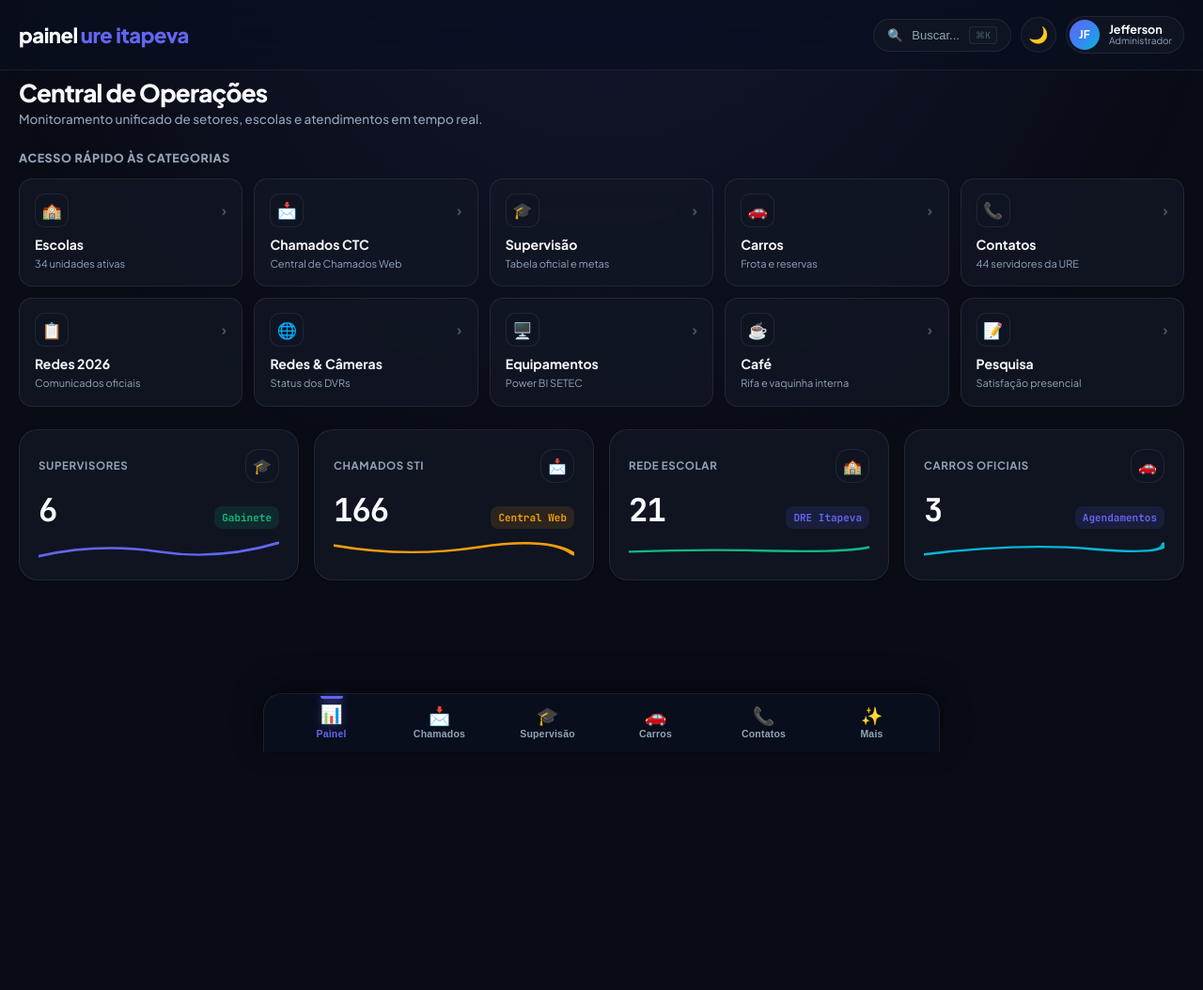
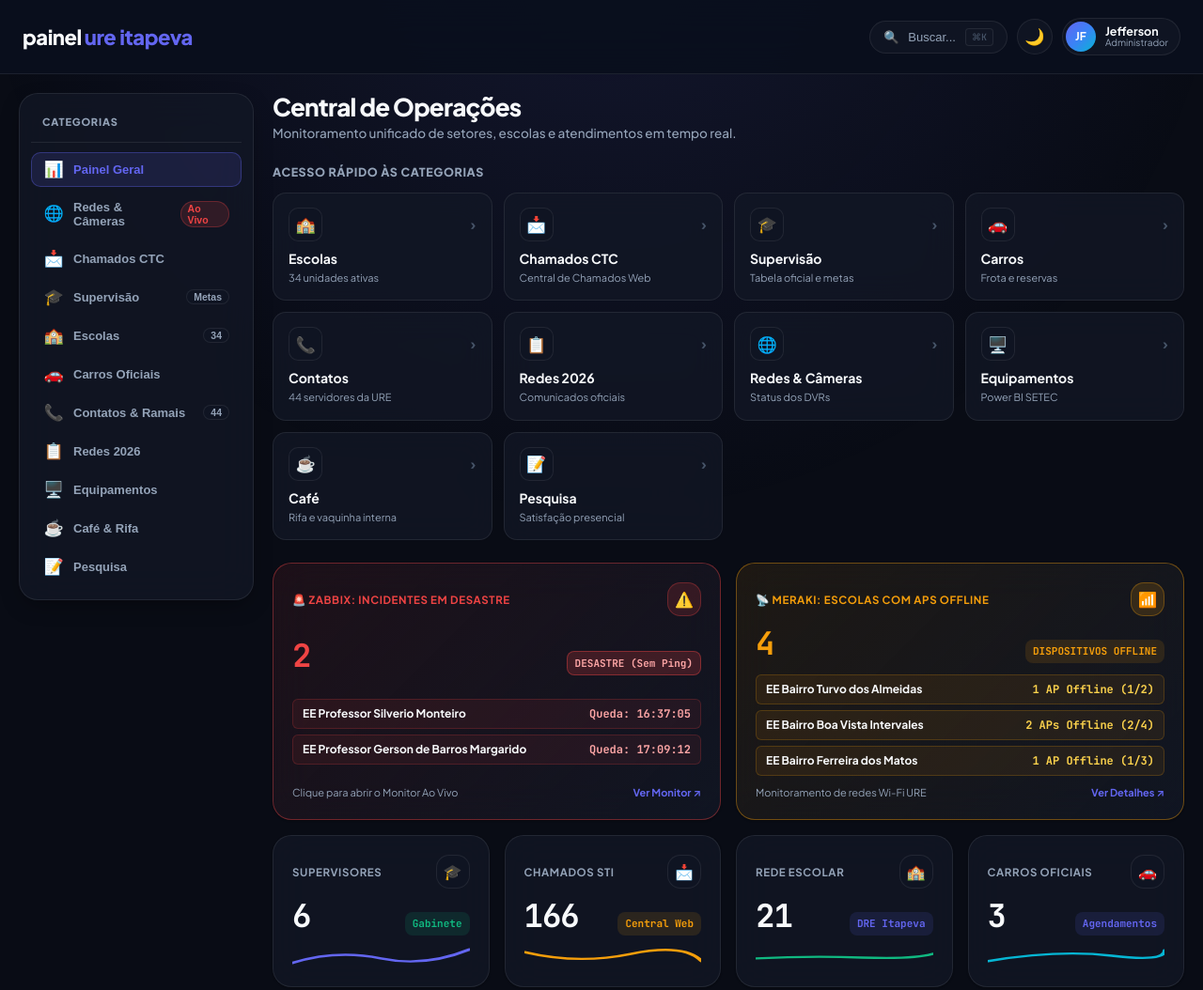
Before and after one commit to Jeffersonf/painelure-clodflare, a website: page index.html in a window 1280 px wide. Shown: the whole page at 94% size. Before the commit the page ends 884 px from the top, so only its background shows below. Drawn offline with Linux system fonts and the light colour scheme.

Commit message:
feat: barra lateral fixa e sempre aberta, navbar estatica, cards de incidentes Zabbix e Meraki no painel inicial

```diff
--- a/index.html
+++ b/index.html
@@ -94,7 +94,7 @@ body {
   min-height: 100vh;
   line-height: 1.5;
   overflow-x: hidden;
-  padding-bottom: calc(var(--nav-bar-height) + 28px);
+  padding-bottom: 30px;
   transition: background-color 0.35s cubic-bezier(0.4, 0, 0.2, 1), color 0.35s ease;
 }
 
@@ -133,17 +133,15 @@ body {
   transition: width 0.22s ease, opacity 0.3s ease;
 }
 
-/* ── NAVBAR SUPERIOR FIXADA ── */
+/* ── NAVBAR SUPERIOR FIXA À PÁGINA (ROLA JUNTO COM A PÁGINA) ── */
 .topbar-wrapper {
-  position: fixed;
-  top: 0;
-  left: 0;
-  right: 0;
+  position: relative;
+  width: 100%;
   z-index: 900;
-  padding: 10px 20px;
-  background: rgba(10, 15, 29, 0.75);
-  backdrop-filter: blur(28px) saturate(200%);
-  -webkit-backdrop-filter: blur(28px) saturate(200%);
+  padding: 12px 24px;
+  background: rgba(10, 15, 29, 0.95);
+  backdrop-filter: blur(20px);
+  -webkit-backdrop-filter: blur(20px);
   border-bottom: 1px solid var(--card-border);
 }
 [data-theme="light"] .topbar-wrapper {
@@ -262,180 +260,154 @@ body {
 .user-name { font-size: 12.5px; font-weight: 700; }
 .user-tag { font-size: 10px; color: var(--text-muted); }
 
-/* ── NAVBAR INFERIOR DOCKED MODERNA (DOCK SLIM & ELEGANTE) ── */
-.bottom-nav-fixed {
-  position: fixed;
-  bottom: 0;
-  left: 0;
-  right: 0;
-  z-index: 1000;
+/* ── ESTRUTURA DO LAYOUT COM SIDEBAR FIXA ABERTA ── */
+.page-layout-wrapper {
   display: flex;
-  justify-content: center;
-  padding: 0;
-  pointer-events: none;
-  background: transparent;
-}
-
-.native-bottom-nav {
-  pointer-events: auto;
-  display: flex;
-  align-items: center;
-  justify-content: space-around;
+  align-items: flex-start;
   width: 100%;
-  max-width: 720px;
-  height: var(--nav-bar-height);
-  background: rgba(10, 15, 29, 0.88);
-  backdrop-filter: blur(28px) saturate(200%);
-  -webkit-backdrop-filter: blur(28px) saturate(200%);
-  border-top: 1px solid var(--card-border);
-  border-left: 1px solid var(--card-border);
-  border-right: 1px solid var(--card-border);
-  border-radius: 20px 20px 0 0;
-  box-shadow: 0 -8px 32px rgba(0, 0, 0, 0.45);
-  padding: 2px 14px 0;
-  transition: all 0.25s ease;
-}
-
-[data-theme="light"] .native-bottom-nav {
-  background: rgba(255, 255, 255, 0.92);
-  box-shadow: 0 -6px 24px rgba(0, 0, 0, 0.08);
-}
-
-.nav-tab-item {
-  position: relative;
+  max-width: 1600px;
+  margin: 0 auto;
+}
+
+.app-sidebar {
+  width: 250px;
+  flex-shrink: 0;
+  position: sticky;
+  top: 16px;
+  margin: 20px 0 20px 20px;
+  background: var(--card-bg);
+  backdrop-filter: blur(20px);
+  -webkit-backdrop-filter: blur(20px);
+  border: 1px solid var(--card-border);
+  border-radius: var(--radius-lg);
+  padding: 16px 12px;
+  box-shadow: var(--shadow-md);
   display: flex;
   flex-direction: column;
-  align-items: center;
-  justify-content: center;
-  flex: 1;
-  height: 100%;
-  border: none;
-  background: transparent;
+  max-height: calc(100vh - 40px);
+  overflow-y: auto;
+  z-index: 100;
+}
+
+.sidebar-title {
+  padding: 6px 12px 12px;
+  font-size: 11px;
+  font-weight: 800;
+  text-transform: uppercase;
   color: var(--text-muted);
-  cursor: pointer;
-  border-radius: 12px;
-  padding: 6px 4px 8px;
-  margin: 0 2px;
-  transition: all 0.2s cubic-bezier(0.4, 0, 0.2, 1);
-  -webkit-tap-highlight-color: transparent;
-}
-.nav-tab-item .tab-icon {
-  font-size: 19px;
-  line-height: 1;
-  transition: transform 0.2s cubic-bezier(0.34, 1.56, 0.64, 1), filter 0.2s ease;
-}
-.nav-tab-item .tab-label {
-  font-size: 10.5px;
-  font-weight: 600;
-  margin-top: 3px;
-  letter-spacing: 0.2px;
-  transition: color 0.2s ease;
-}
-
-.nav-tab-item:hover {
-  color: var(--text-main);
-  background: var(--bg-subtle);
-}
-.nav-tab-item:hover .tab-icon {
-  transform: translateY(-2px);
-}
-
-.nav-tab-item.active {
-  color: var(--accent-primary);
-}
-.nav-tab-item.active .tab-icon {
-  transform: translateY(-2px);
-  filter: drop-shadow(0 2px 6px var(--accent-glow));
-}
-.nav-tab-item.active .tab-label {
-  color: var(--accent-primary);
-  font-weight: 800;
-}
-.nav-tab-item.active::before {
-  content: "";
-  position: absolute;
-  top: 0;
-  left: 50%;
-  transform: translateX(-50%);
-  width: 24px;
-  height: 3px;
-  background: var(--accent-primary);
-  border-radius: 0 0 4px 4px;
-  box-shadow: 0 2px 10px var(--accent-primary);
-}
-
-/* Gaveta do Menu "Mais Categorias" */
-.more-categories-drawer {
-  position: fixed;
-  bottom: calc(var(--nav-bar-height) + 12px);
-  left: 50%;
-  transform: translateX(-50%) translateY(16px);
-  width: min(500px, calc(100vw - 24px));
-  background: var(--card-bg);
-  backdrop-filter: blur(30px) saturate(200%);
-  -webkit-backdrop-filter: blur(30px) saturate(200%);
-  border: 1px solid var(--card-border);
-  border-radius: var(--radius-lg);
-  padding: 18px;
-  box-shadow: 0 20px 60px rgba(0,0,0,0.65);
-  z-index: 1050;
-  display: none;
-  opacity: 0;
-  transition: opacity 0.22s ease, transform 0.22s cubic-bezier(0.34, 1.56, 0.64, 1);
-  pointer-events: auto;
-}
-.more-categories-drawer.is-open {
-  display: block;
-  opacity: 1;
-  transform: translateX(-50%) translateY(0);
-}
-
-.drawer-header {
+  letter-spacing: 0.8px;
+  border-bottom: 1px solid var(--card-border);
+  margin-bottom: 10px;
   display: flex;
   align-items: center;
   justify-content: space-between;
-  padding-bottom: 12px;
-  border-bottom: 1px solid var(--card-border);
-  margin-bottom: 12px;
-}
-.drawer-title { font-size: 13px; font-weight: 800; text-transform: uppercase; color: var(--text-muted); letter-spacing: 0.6px; }
-
-.drawer-grid {
-  display: grid;
-  grid-template-columns: repeat(3, 1fr);
-  gap: 10px;
-}
-.drawer-item {
+}
+
+.sidebar-nav-list {
   display: flex;
   flex-direction: column;
+  gap: 4px;
+}
+
+.sidebar-nav-item {
+  display: flex;
   align-items: center;
-  justify-content: center;
-  padding: 12px 8px;
-  border-radius: 12px;
-  border: 1px solid var(--card-border);
+  gap: 10px;
+  padding: 9px 12px;
+  border-radius: 10px;
+  border: 1px solid transparent;
+  background: transparent;
+  color: var(--text-muted);
+  font-size: 13px;
+  font-weight: 600;
+  cursor: pointer;
+  text-align: left;
+  transition: all 0.16s ease;
+  width: 100%;
+  text-decoration: none;
+}
+.sidebar-nav-item .icon {
+  font-size: 17px;
+  line-height: 1;
+  width: 22px;
+  text-align: center;
+  flex-shrink: 0;
+}
+.sidebar-nav-item:hover {
   background: var(--bg-subtle);
   color: var(--text-main);
+  border-color: var(--card-border);
+}
+.sidebar-nav-item.active {
+  background: rgba(99, 102, 241, 0.14);
+  color: var(--accent-primary);
+  border-color: rgba(99, 102, 241, 0.35);
+  font-weight: 700;
+}
+.sidebar-nav-item .badge {
+  margin-left: auto;
+  font-size: 10.5px;
+  padding: 1px 7px;
+  border-radius: 999px;
+  background: var(--bg-subtle);
+  color: var(--text-muted);
+  border: 1px solid var(--card-border);
+}
+.sidebar-nav-item.active .badge {
+  background: rgba(99, 102, 241, 0.2);
+  color: var(--accent-primary);
+  border-color: rgba(99, 102, 241, 0.4);
+}
+
+.mobile-sidebar-toggle {
+  display: none;
+  align-items: center;
+  gap: 6px;
+  background: var(--bg-subtle);
+  border: 1px solid var(--card-border);
+  color: var(--text-main);
+  padding: 6px 12px;
+  border-radius: var(--radius-full);
+  font-size: 12.5px;
+  font-weight: 700;
   cursor: pointer;
-  text-decoration: none;
-  transition: all 0.15s ease;
-}
-.drawer-item:hover {
-  background: var(--card-hover);
-  border-color: var(--card-border-focus);
-  transform: translateY(-2px);
-}
-.drawer-item.active {
-  border-color: var(--accent-primary);
-  background: rgba(99, 102, 241, 0.12);
-  color: var(--accent-primary);
-}
-.drawer-item span { font-size: 24px; margin-bottom: 4px; }
-.drawer-item strong { font-size: 11px; font-weight: 700; text-align: center; }
+}
+.sidebar-backdrop { display: none; }
+
+@media (max-width: 960px) {
+  .mobile-sidebar-toggle { display: inline-flex; }
+  .sidebar-backdrop {
+    display: block;
+    position: fixed;
+    inset: 0;
+    background: rgba(0, 0, 0, 0.65);
+    backdrop-filter: blur(6px);
+    z-index: 1200;
+    opacity: 0;
+    pointer-events: none;
+    transition: opacity 0.25s ease;
+  }
+  .sidebar-backdrop.is-open { opacity: 1; pointer-events: auto; }
+  .app-sidebar {
+    position: fixed;
+    top: 0;
+    left: 0;
+    bottom: 0;
+    width: 280px;
+    margin: 0;
+    border-radius: 0;
+    max-height: 100vh;
+    z-index: 1250;
+    transform: translateX(-105%);
+    transition: transform 0.28s cubic-bezier(0.16, 1, 0.3, 1);
+  }
+  .app-sidebar.is-open { transform: translateX(0); }
+}
 
 /* ── ÁREA DE CONTEÚDO PRINCIPAL ── */
 .app-container {
   max-width: 1440px;
-  margin: 84px auto 20px auto;
+  margin: 20px auto 40px auto; flex: 1; min-width: 0;
   padding: 0 20px;
   position: relative;
   z-index: 1;
@@ -1015,7 +987,7 @@ body {
 }
 
 @media (max-width: 768px) {
-  .topbar-wrapper { top: 8px; padding: 0 10px; }
+  .topbar-wrapper { padding: 10px 14px; }
   .topbar { padding: 8px 14px; min-height: 52px; border-radius: var(--radius-md); }
   .brand-logo { font-size: 19px; }
   .brand-logo .brand-city { font-size: 19px; }
@@ -1055,9 +1027,14 @@ body {
 <div class="topbar-wrapper">
   <header class="topbar">
 
-    <div class="brand-section" onclick="switchView('overview')">
-      <div class="brand-logo">
-        <span>painel</span><strong>ure</strong><span class="brand-city">itapeva</span>
+    <div style="display:flex;align-items:center;gap:10px;">
+      <button class="mobile-sidebar-toggle" onclick="toggleSidebar(true)" title="Menu de categorias">
+        <span>☰</span> <span>Menu</span>
+      </button>
+      <div class="brand-section" onclick="switchView('overview')">
+        <div class="brand-logo">
+          <span>painel</span><strong>ure</strong><span class="brand-city">itapeva</span>
+        </div>
       </div>
     </div>
 
@@ -1130,8 +1107,71 @@ body {
   </div>
 </div>
 
-<!-- ══ CONTEÚDO PRINCIPAL ══ -->
-<main class="app-container">
+<!-- ══ LAYOUT COM SIDEBAR FIXA E CONTEÚDO PRINCIPAL ══ -->
+<div id="sidebarBackdrop" class="sidebar-backdrop" onclick="toggleSidebar(false)"></div>
+
+<div class="page-layout-wrapper">
+
+  <!-- BARRA LATERAL PROVISÓRIA FIXA E SEMPRE ABERTA -->
+  <aside id="appSidebar" class="app-sidebar" aria-label="Menu Lateral de Categorias">
+    <div class="sidebar-title">
+      <span>Categorias</span>
+      <button style="border:none;background:transparent;color:var(--text-muted);cursor:pointer;font-size:14px;" class="mobile-sidebar-toggle" onclick="toggleSidebar(false)">✕</button>
+    </div>
+    <nav class="sidebar-nav-list">
+      <button class="sidebar-nav-item active" data-view="overview" onclick="switchView('overview');toggleSidebar(false);">
+        <span class="icon">📊</span>
+        <span>Painel Geral</span>
+      </button>
+      <button class="sidebar-nav-item" data-view="network" onclick="switchView('network');toggleSidebar(false);">
+        <span class="icon">🌐</span>
+        <span>Redes &amp; Câmeras</span>
+        <span class="badge" style="background:rgba(239,68,68,0.15);color:var(--danger);border-color:rgba(239,68,68,0.3);">Ao Vivo</span>
+      </button>
+      <button class="sidebar-nav-item" data-view="ctc" onclick="switchView('ctc');toggleSidebar(false);">
+        <span class="icon">📩</span>
+        <span>Chamados CTC</span>
+      </button>
+      <button class="sidebar-nav-item" data-view="supervision" onclick="switchView('supervision');toggleSidebar(false);">
+        <span class="icon">🎓</span>
+        <span>Supervisão</span>
+        <span class="badge">Metas</span>
+      </button>
+      <button class="sidebar-nav-item" data-view="schools" onclick="switchView('schools');toggleSidebar(false);">
+        <span class="icon">🏫</span>
+        <span>Escolas</span>
+        <span class="badge">34</span>
+      </button>
+      <button class="sidebar-nav-item" data-view="fleet" onclick="switchView('fleet');toggleSidebar(false);">
+        <span class="icon">🚗</span>
+        <span>Carros Oficiais</span>
+      </button>
+      <button class="sidebar-nav-item" data-view="directory" onclick="switchView('directory');toggleSidebar(false);">
+        <span class="icon">📞</span>
+        <span>Contatos &amp; Ramais</span>
+        <span class="badge">44</span>
+      </button>
+      <button class="sidebar-nav-item" data-view="rede-2026" onclick="switchView('rede-2026');toggleSidebar(false);">
+        <span class="icon">📋</span>
+        <span>Redes 2026</span>
+      </button>
+      <button class="sidebar-nav-item" data-view="inventory" onclick="switchView('inventory');toggleSidebar(false);">
+        <span class="icon">🖥️</span>
+        <span>Equipamentos</span>
+      </button>
+      <button class="sidebar-nav-item" data-view="internal" onclick="switchView('internal');toggleSidebar(false);">
+        <span class="icon">☕</span>
+        <span>Café &amp; Rifa</span>
+      </button>
+      <button class="sidebar-nav-item" data-view="satisfaction" onclick="switchView('satisfaction');toggleSidebar(false);">
+        <span class="icon">📝</span>
+        <span>Pesquisa</span>
+      </button>
+    </nav>
+  </aside>
+
+  <!-- ══ CONTEÚDO PRINCIPAL ══ -->
+  <main class="app-container">
 
   <!-- CABEÇALHO DINÂMICO -->
   <section class="page-hero">
@@ -1197,8 +1237,66 @@ body {
       </div>
     </div>
 
-    <!-- Indicadores no Dashboard -->
+    <!-- Indicadores no Dashboard com Cards de Alertas Operacionais -->
     <div class="bento-grid">
+
+      <!-- CARD DE ALERTA 1: ZABBIX DESASTRE -->
+      <div class="bento-card bento-col-6 stat-card" onclick="switchView('network')" style="cursor:pointer;border-color:rgba(239,68,68,0.4);background:linear-gradient(135deg, rgba(239,68,68,0.09) 0%, var(--card-bg) 100%);">
+        <div class="stat-header">
+          <span class="stat-tag" style="color:var(--danger);">🚨 Zabbix: Incidentes em Desastre</span>
+          <div class="stat-icon-wrap" style="background:rgba(239,68,68,0.15);border-color:rgba(239,68,68,0.3);color:var(--danger);">⚠️</div>
+        </div>
+        <div class="stat-main">
+          <span class="stat-number" style="color:var(--danger);">2</span>
+          <span class="stat-badge" style="background:rgba(239,68,68,0.2);color:#fca5a5;border:1px solid rgba(239,68,68,0.4);">DESASTRE (Sem Ping)</span>
+        </div>
+        <div style="margin-top:12px;display:flex;flex-direction:column;gap:6px;font-size:12px;">
+          <div style="display:flex;align-items:center;justify-content:space-between;padding:6px 10px;background:rgba(239,68,68,0.08);border-radius:6px;border:1px solid rgba(239,68,68,0.2);">
+            <strong style="color:var(--text-main);">EE Professor Silverio Monteiro</strong>
+            <span style="font-family:var(--font-mono);color:#fca5a5;font-weight:600;">Queda: 16:37:05</span>
+          </div>
+          <div style="display:flex;align-items:center;justify-content:space-between;padding:6px 10px;background:rgba(239,68,68,0.08);border-radius:6px;border:1px solid rgba(239,68,68,0.2);">
+            <strong style="color:var(--text-main);">EE Professor Gerson de Barros Margarido</strong>
+            <span style="font-family:var(--font-mono);color:#fca5a5;font-weight:600;">Queda: 17:09:12</span>
+          </div>
+        </div>
+        <div style="margin-top:10px;font-size:11px;color:var(--text-muted);display:flex;align-items:center;justify-content:space-between;">
+          <span>Clique para abrir o Monitor Ao Vivo</span>
+          <span style="color:var(--accent-primary);font-weight:700;">Ver Monitor ↗</span>
+        </div>
+      </div>
+
+      <!-- CARD DE ALERTA 2: MERAKI APS OFFLINE -->
+      <div class="bento-card bento-col-6 stat-card" onclick="switchView('network')" style="cursor:pointer;border-color:rgba(245,158,11,0.4);background:linear-gradient(135deg, rgba(245,158,11,0.09) 0%, var(--card-bg) 100%);">
+        <div class="stat-header">
+          <span class="stat-tag" style="color:var(--warning);">📡 Meraki: Escolas com APs Offline</span>
+          <div class="stat-icon-wrap" style="background:rgba(245,158,11,0.15);border-color:rgba(245,158,11,0.3);color:var(--warning);">📶</div>
+        </div>
+        <div class="stat-main">
+          <span class="stat-number" style="color:var(--warning);">4</span>
+          <span class="stat-badge warning-badge">DISPOSITIVOS OFFLINE</span>
+        </div>
+        <div style="margin-top:12px;display:flex;flex-direction:column;gap:6px;font-size:12px;">
+          <div style="display:flex;align-items:center;justify-content:space-between;padding:6px 10px;background:rgba(245,158,11,0.08);border-radius:6px;border:1px solid rgba(245,158,11,0.2);">
+            <strong style="color:var(--text-main);">EE Bairro Turvo dos Almeidas</strong>
+            <span style="font-family:var(--font-mono);color:#fcd34d;font-weight:700;">1 AP Offline (1/2)</span>
+          </div>
+          <div style="display:flex;align-items:center;justify-content:space-between;padding:6px 10px;background:rgba(245,158,11,0.08);border-radius:6px;border:1px solid rgba(245,158,11,0.2);">
+            <strong style="color:var(--text-main);">EE Bairro Boa Vista Intervales</strong>
+            <span style="font-family:var(--font-mono);color:#fcd34d;font-weight:700;">2 APs Offline (2/4)</span>
+          </div>
+          <div style="display:flex;align-items:center;justify-content:space-between;padding:6px 10px;background:rgba(245,158,11,0.08);border-radius:6px;border:1px solid rgba(245,158,11,0.2);">
+            <strong style="color:var(--text-main);">EE Bairro Ferreira dos Matos</strong>
+            <span style="font-family:var(--font-mono);color:#fcd34d;font-weight:700;">1 AP Offline (1/3)</span>
+          </div>
+        </div>
+        <div style="margin-top:10px;font-size:11px;color:var(--text-muted);display:flex;align-items:center;justify-content:space-between;">
+          <span>Monitoramento de redes Wi-Fi URE</span>
+          <span style="color:var(--accent-primary);font-weight:700;">Ver Detalhes ↗</span>
+        </div>
+      </div>
+
+      <!-- CARDS TRADICIONAIS DO PAINEL -->
       <div class="bento-card bento-col-3 stat-card" onclick="switchView('supervision')" style="cursor:pointer;">
         <div class="stat-header"><span class="stat-tag">Supervisores</span><div class="stat-icon-wrap">🎓</div></div>
         <div class="stat-main"><span class="stat-number">6</span><span class="stat-badge positive">Gabinete</span></div>
@@ -1572,64 +1670,7 @@ body {
   </div>
 
 </main>
-
-<!-- ══ NOVA GAVETA FLUTUANTE DE MAIS CATEGORIAS ══ -->
-<div id="moreCategoriesDrawer" class="more-categories-drawer">
-  <div class="drawer-header">
-    <span class="drawer-title">Todas as Categorias</span>
-    <button style="border:none;background:transparent;color:var(--text-muted);cursor:pointer;font-size:16px;" onclick="toggleMoreCategories(false)">✕</button>
-  </div>
-  <div class="drawer-grid">
-    <button class="drawer-item" data-view="schools" onclick="switchView('schools');toggleMoreCategories(false);">
-      <span>🏫</span><strong>Escolas</strong>
-    </button>
-    <button class="drawer-item" data-view="rede-2026" onclick="switchView('rede-2026');toggleMoreCategories(false);">
-      <span>📋</span><strong>Redes 2026</strong>
-    </button>
-    <button class="drawer-item" data-view="network" onclick="switchView('network');toggleMoreCategories(false);">
-      <span>🌐</span><strong>Redes &amp; Câm.</strong>
-    </button>
-    <button class="drawer-item" data-view="inventory" onclick="switchView('inventory');toggleMoreCategories(false);">
-      <span>🖥️</span><strong>Equipamentos</strong>
-    </button>
-    <button class="drawer-item" data-view="internal" onclick="switchView('internal');toggleMoreCategories(false);">
-      <span>☕</span><strong>Café / Rifa</strong>
-    </button>
-    <button class="drawer-item" data-view="satisfaction" onclick="switchView('satisfaction');toggleMoreCategories(false);">
-      <span>📝</span><strong>Pesquisa</strong>
-    </button>
-  </div>
-</div>
-
-<!-- ══ NOVA NAVBAR INFERIOR NATIVA (5 PRINCIPAIS + BOTÃO MAIS) ══ -->
-<div class="bottom-nav-fixed">
-  <nav class="native-bottom-nav" aria-label="Navegação móvel principal">
-    <button class="nav-tab-item active" data-view="overview" onclick="switchView('overview')">
-      <span class="tab-icon">📊</span>
-      <span class="tab-label">Painel</span>
-    </button>
-    <button class="nav-tab-item" data-view="ctc" onclick="switchView('ctc')">
-      <span class="tab-icon">📩</span>
-      <span class="tab-label">Chamados</span>
-    </button>
-    <button class="nav-tab-item" data-view="supervision" onclick="switchView('supervision')">
-      <span class="tab-icon">🎓</span>
-      <span class="tab-label">Supervisão</span>
-    </button>
-    <button class="nav-tab-item" data-view="fleet" onclick="switchView('fleet')">
-      <span class="tab-icon">🚗</span>
-      <span class="tab-label">Carros</span>
-    </button>
-    <button class="nav-tab-item" data-view="directory" onclick="switchView('directory')">
-      <span class="tab-icon">📞</span>
-      <span class="tab-label">Contatos</span>
-    </button>
-    <button class="nav-tab-item" id="moreTabBtn" onclick="toggleMoreCategories()">
-      <span class="tab-icon">✨</span>
-      <span class="tab-label">Mais</span>
-    </button>
-  </nav>
-</div>
+</div><!-- Fim .page-layout-wrapper -->
 
 <!-- ══ JAVASCRIPT COMPLETO ══ -->
 <script>
@@ -1670,13 +1711,13 @@ function triggerProgressBar() {
   }, 220);
 }
 
-function toggleMoreCategories(force) {
-  const drawer = document.getElementById('moreCategoriesDrawer');
-  const btn = document.getElementById('moreTabBtn');
-  if (!drawer) return;
-  const willOpen = force !== undefined ? force : !drawer.classList.contains('is-open');
-  drawer.classList.toggle('is-open', willOpen);
-  if (btn) btn.classList.toggle('active', willOpen);
+function toggleSidebar(force) {
+  const sidebar = document.getElementById('appSidebar');
+  const backdrop = document.getElementById('sidebarBackdrop');
+  if (!sidebar) return;
+  const willOpen = force !== undefined ? force : !sidebar.classList.contains('is-open');
+  sidebar.classList.toggle('is-open', willOpen);
+  if (backdrop) backdrop.classList.toggle('is-open', willOpen);
 }
 
 /* ── 1. NAVEGAÇÃO DE TELAS ── */
@@ -1709,21 +1750,10 @@ function switchView(viewKey, pushHash = true) {
   const target = document.getElementById('view-' + viewKey);
   if (target) target.style.display = 'block';
 
-  // Atualiza abas da bottom nav
-  document.querySelectorAll('.nav-tab-item').forEach(btn => {
+  // Atualiza itens da Sidebar Lateral
+  document.querySelectorAll('.sidebar-nav-item').forEach(btn => {
     btn.classList.toggle('active', btn.dataset.view === viewKey);
   });
-
-  // Atualiza itens do drawer
-  document.querySelectorAll('.drawer-item').forEach(btn => {
-    btn.classList.toggle('active', btn.dataset.view === viewKey);
-  });
-
-  // Fecha o drawer de mais se trocou de view
-  const drawer = document.getElementById('moreCategoriesDrawer');
-  if (drawer && drawer.classList.contains('is-open')) {
-    toggleMoreCategories(false);
-  }
 
   // Atualiza título da hero
   const meta = viewHeaders[viewKey] || { t: 'PainelURE', s: 'DRE Itapeva' };
```
